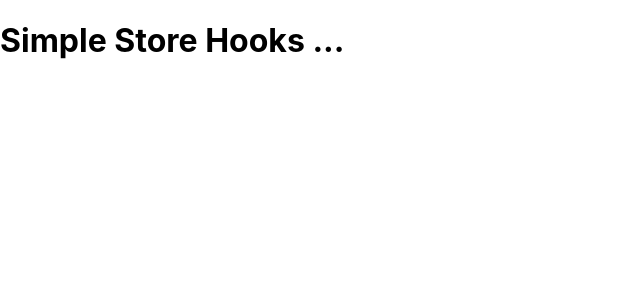
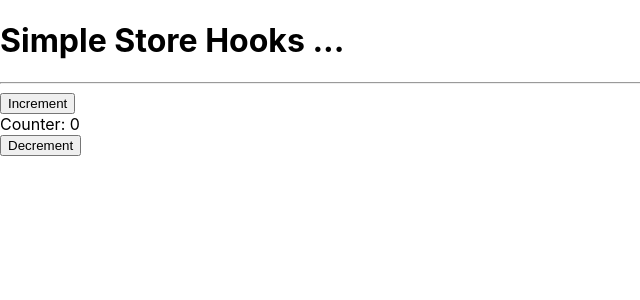
Before and after one commit to ahmady016/simple-store-hooks, a React (Create React App) app: page / in a window 1280 px wide. Shown: the top 300 px of the page, without its empty margins (0-640 px from the left). Built offline with nearby package versions, Linux system fonts and the light colour scheme.

Commit message:
use Store with simple counter state

```diff
--- a/src/App.js
+++ b/src/App.js
@@ -1,10 +1,17 @@
 import React from 'react'
+import Increment from './Increment'
+import Counter from './Counter'
+import Decrement from './Decrement'
 import './app.css'
 
 function App () {
   return (
     <div className='container'>
       <h1>Simple Store Hooks ...</h1>
+      <hr />
+      <Increment />
+      <Counter />
+      <Decrement />
     </div>
   )
 }
--- /dev/null
+++ b/src/Counter.js
@@ -0,0 +1,11 @@
+import React from 'react'
+import { useStore } from './Store'
+
+export default function Counter () {
+  const counter = useStore(state => state.counter)
+  return (
+    <div>
+      Counter: {counter}
+    </div>
+  )
+}
--- /dev/null
+++ b/src/Decrement.js
@@ -0,0 +1,16 @@
+import React from 'react'
+import { useDispatch } from './Store'
+
+export default function Decrement () {
+  const dispatch = useDispatch()
+  return (
+    <div>
+      <button
+        type='button'
+        onClick={() => dispatch({ type: 'change', value: -1 })}
+      >
+        Decrement
+      </button>
+    </div>
+  )
+}
--- /dev/null
+++ b/src/Increment.js
@@ -0,0 +1,16 @@
+import React from 'react'
+import { useDispatch } from './Store'
+
+export default function Increment () {
+  const dispatch = useDispatch()
+  return (
+    <div>
+      <button
+        type='button'
+        onClick={() => dispatch({ type: 'change', value: 1 })}
+      >
+        Increment
+      </button>
+    </div>
+  )
+}
--- a/src/index.js
+++ b/src/index.js
@@ -1,6 +1,23 @@
 import React from 'react'
 import { render } from 'react-dom'
+import { Store } from './Store'
 import App from './App'
 import './index.css'
 
-render(<App />, document.getElementById('root'))
+const initialState = { counter: 0 }
+const reducer = (state, action) => {
+  switch (action.type) {
+    case 'change':
+      return {
+        counter: state.counter + action.value
+      }
+    default:
+      return state
+  }
+}
+render(
+  <Store initialState={initialState} reducer={reducer}>
+    <App />
+  </Store>,
+  document.getElementById('root')
+)
```
